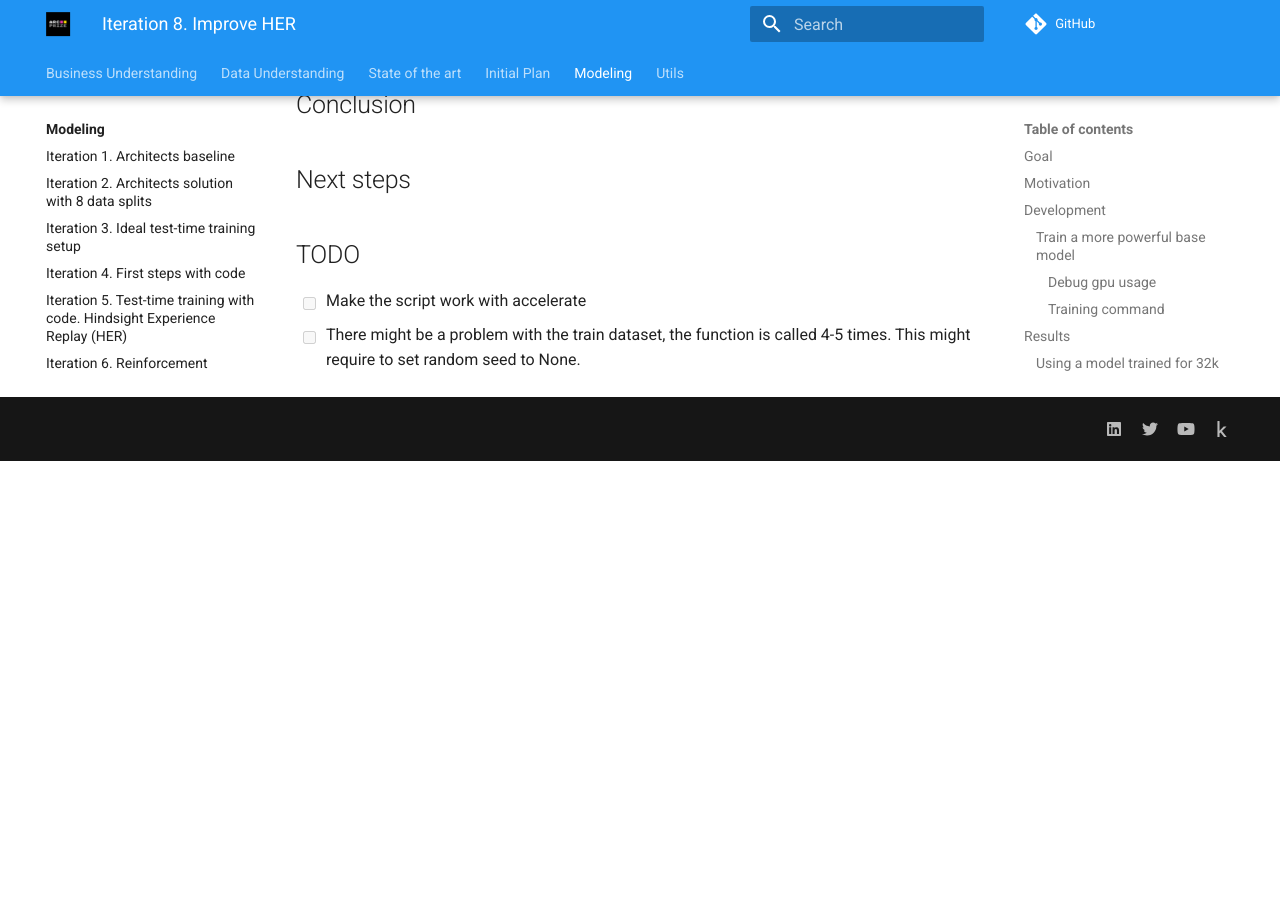
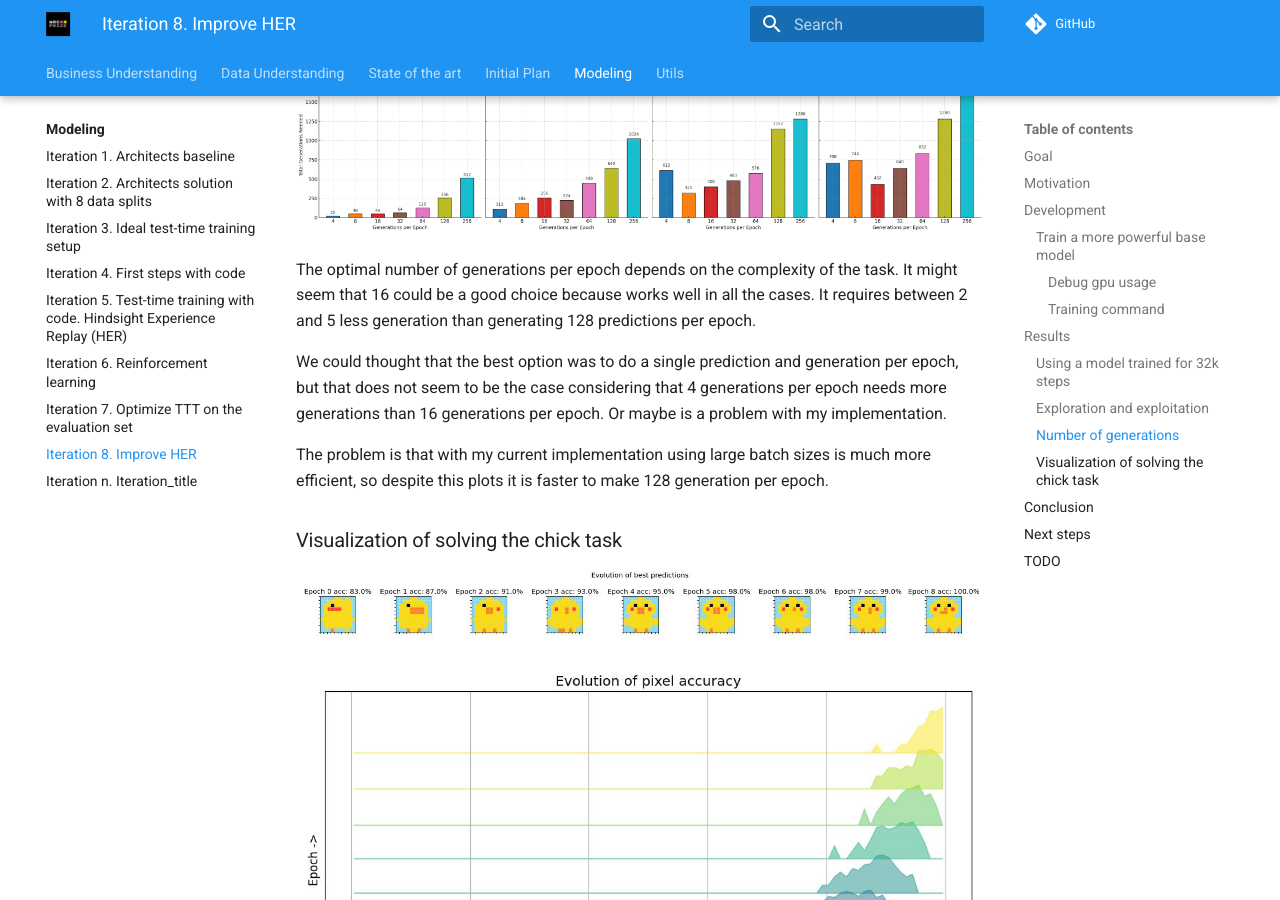
Before and after one commit to ironbar/arc25, an MkDocs documentation site: the page built from docs/modeling/Iteration_08_improve_HER.md, in a window 1280 px wide and 900 px high, scrolled down 3174 px. Built offline with MkDocs 1.6.1 and Material for MkDocs 9.7.7, drawn with Linux system fonts in a browser that asks for light colours; comment, search, counter and statistics services are not loaded; before the commit the page ends 3635 px from its top, so only the background shows below that.

Commit message:
updated results

```diff
--- a/docs/modeling/Iteration_08_improve_HER.md
+++ b/docs/modeling/Iteration_08_improve_HER.md
@@ -116,6 +116,20 @@
 to change more smoothly. My current implementation is not efficient for small batch sizes, but a future
 implementation might be.
 
+![number of generations](res/2025-05-13-15-22-29.png)
+
+The optimal number of generations per epoch depends on the complexity of the task. It might seem that 16 could be a good choice because works well in all the cases. It requires between 2 and 5 less generation than generating 128 predictions per epoch.
+
+We could thought that the best option was to do a single prediction and generation per epoch, but that does not seem to be the case considering that 4 generations per epoch needs more generations than 16 generations per epoch. Or maybe is a problem with my implementation.
+
+The problem is that with my current implementation using large batch sizes is much more efficient, so despite this plots it is faster to make 128 generation per epoch.
+
+### Visualization of solving the chick task
+
+![solving the chick task](res/1747143038868_image.png)
+
+![alt text](res/1747143056873_image.png)
+
 ## Conclusion
 
 ## Next steps
```
Also changed, not shown: docs/modeling/res/1747143038868_image.png (added), docs/modeling/res/1747143056873_image.png (added), docs/modeling/res/2025-05-13-15-22-29.png (added).
